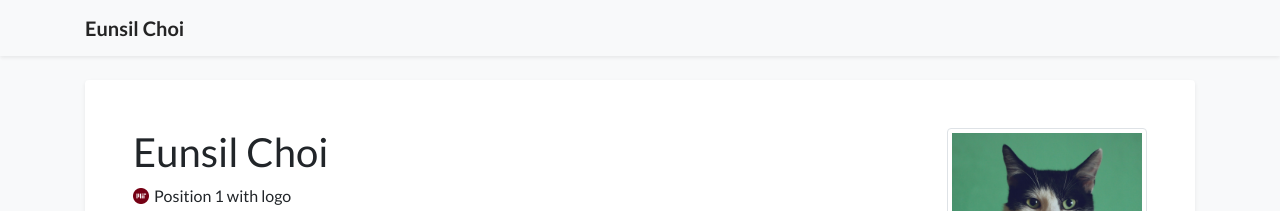
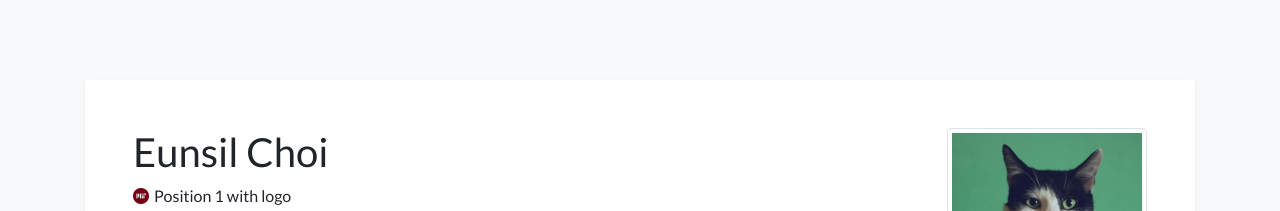
Before and after one commit to eunsil04/eunsil04.github.io, a Jekyll site: the page built from index.html, in a window 1280 px wide and 900 px high. Shown: the top 211 px of the window. Built offline with Jekyll 4.4.1, drawn with Linux system fonts in a browser that asks for light colours; nearby versions of some CDN libraries; a style sheet for code colours, icons or effects is not loaded.

Commit message:
Update default.html

```diff
--- a/_layouts/default.html
+++ b/_layouts/default.html
@@ -17,8 +17,8 @@
     <link rel="stylesheet" href="{{ '/assets/css/global.css' | relative_url }}">
 </head>
 <body class="bg-light" {{ page.body_attr }}>
-    {% include navbar.html %}
-    <div class="{% if page.container_class %}{{ page.container_class }}{% else %}container-lg{% endif %}">
+    <!-- {% include navbar.html %} -->
+    <div class="container">
         {{content}}
     </div>
     {% include footer.html %}
```
